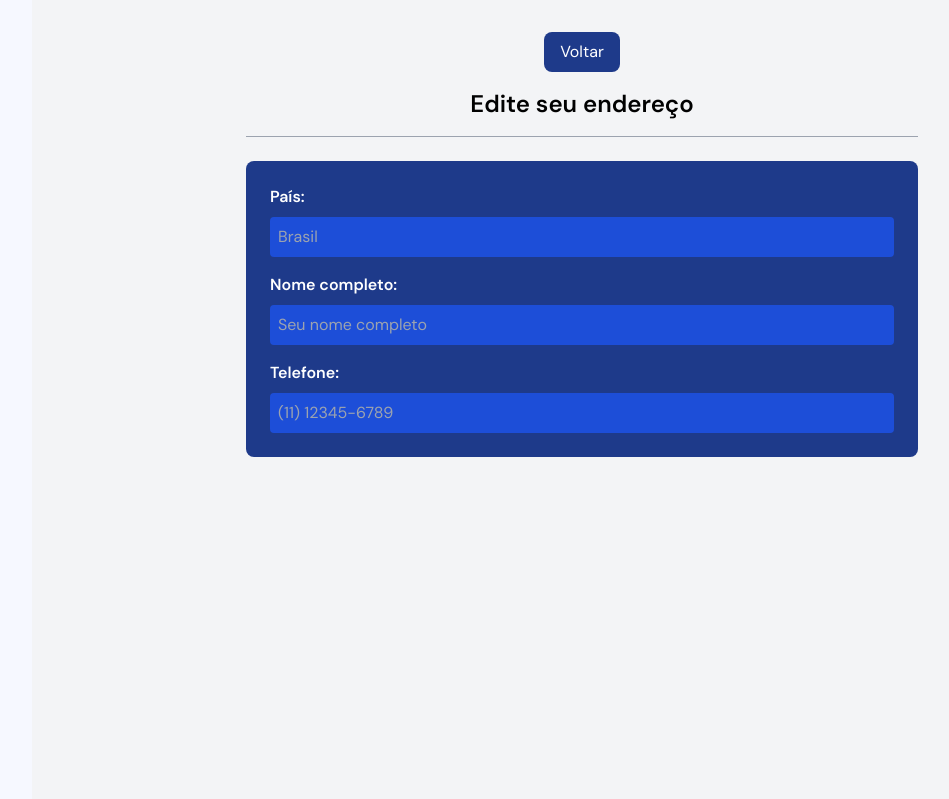
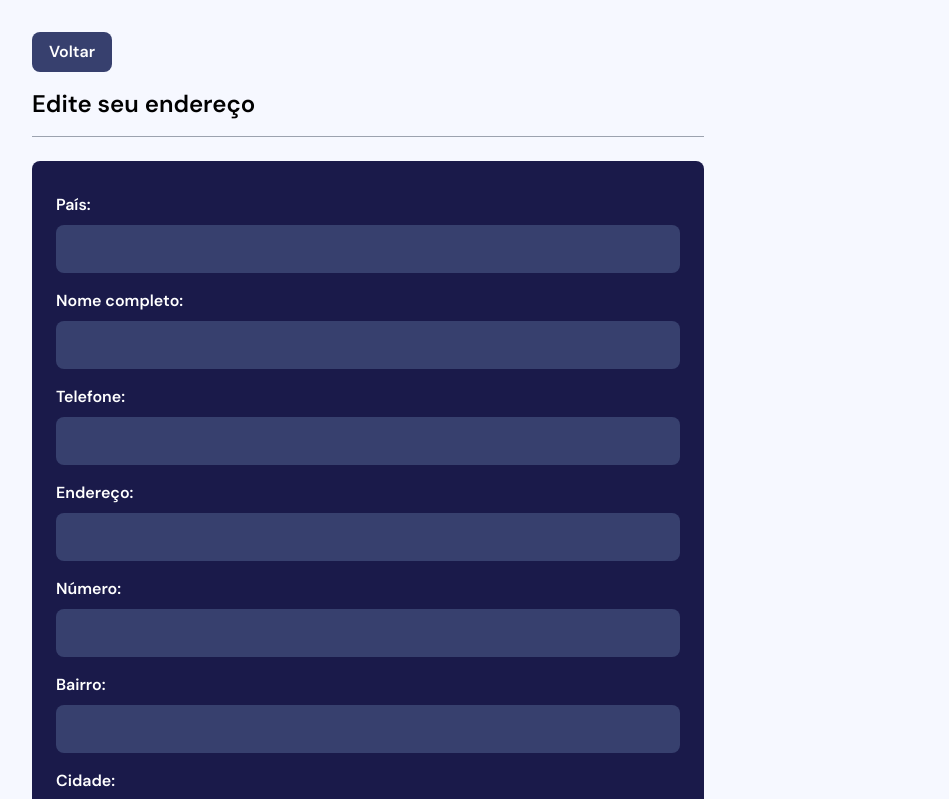
Before and after one commit to freitassdev/argo-frontend, a Next.js app: page /editAddress in a window 1280 px wide. Shown: the top 799 px of the page, without its empty margins (58-1007 px from the left). Built offline with nearby package versions, Linux system fonts and the light colour scheme.

Commit message:
fetch:finalizado

```diff
--- a/src/app/editAddress/page.tsx
+++ b/src/app/editAddress/page.tsx
@@ -1,44 +1,45 @@
 "use client"
 export default function editAddresss() {
     return (
-        <div className="flex flex-col items-center py-8 bg-gray-100 min-h-screen">
-        <button className="bg-blue-900 text-white px-4 py-2 rounded-lg mb-4">Voltar</button>
-
+        <div className="flex flex-col py-8">
+        <button style={{backgroundColor: "#37406e"}} className="text-white px-4 py-2 rounded-lg mb-4 w-20 font-semibold">Voltar</button>
         <h2 className="text-2xl font-semibold mb-4">Edite seu endereço</h2>
-
-        {/* Linha divisória */}
         <hr className="border-t border-gray-400 mb-6 w-full max-w-2xl" />
-
-        <div className="w-full max-w-2xl bg-blue-900 p-6 rounded-lg space-y-4 overflow-auto">
-
-          {/* Campo País */}
-          <div>
-            <label className="block text-white font-semibold mb-2">País:</label>
-            <input
-              type="text"
-              className="w-full p-2 rounded bg-blue-700 text-white"
-              placeholder="Brasil"
-            />
+        <div style={{backgroundColor: "#1a1a4a"}} className="w-full max-w-2xl p-6 rounded-lg">
+          <div className="flex flex-col py-2">
+            <label className="font-semibold text-white mb-2">País:</label>
+            <input style={{backgroundColor: "#37406e"}} className="h-12 rounded-lg text-white" type="text"/>
           </div>
-
-          {/* Campo Nome completo */}
-          <div>
-            <label className="block text-white font-semibold mb-2">Nome completo:</label>
-            <input
-              type="text"
-              className="w-full p-2 rounded bg-blue-700 text-white"
-              placeholder="Seu nome completo"
-            />
+          <div className="flex flex-col py-2">
+            <label className="font-semibold text-white mb-2">Nome completo:</label>
+            <input style={{backgroundColor: "#37406e"}} className="h-12 rounded-lg text-white" type="text"/>
           </div>
-
-          {/* Campo Telefone */}
-          <div>
-            <label className="block text-white font-semibold mb-2">Telefone:</label>
-            <input
-              type="text"
-              className="w-full p-2 rounded bg-blue-700 text-white"
-              placeholder="(11) 12345-6789"
-            />
+          <div className="flex flex-col py-2">
+            <label className="font-semibold text-white mb-2">Telefone:</label>
+            <input style={{backgroundColor: "#37406e"}} className="h-12 rounded-lg text-white" type="text"/>
+          </div>
+          <div className="flex flex-col py-2">
+            <label className="font-semibold text-white mb-2">Endereço:</label>
+            <input style={{backgroundColor: "#37406e"}} className="h-12 rounded-lg text-white" type="text"/>
+          </div>
+          <div className="flex flex-col py-2">
+            <label className="font-semibold text-white mb-2">Número:</label>
+            <input style={{backgroundColor: "#37406e"}} className="h-12 rounded-lg text-white" type="text"/>
+          </div>
+          <div className="flex flex-col py-2">
+            <label className="font-semibold text-white mb-2">Bairro:</label>
+            <input style={{backgroundColor: "#37406e"}} className="h-12 rounded-lg text-white" type="text"/>
+          </div>
+          <div className="flex flex-col py-2">
+            <label className="font-semibold text-white mb-2">Cidade:</label>
+            <input style={{backgroundColor: "#37406e"}} className="h-12 rounded-lg text-white" type="text"/>
+          </div>
+          <div className="flex flex-col py-2">
+            <label className="font-semibold text-white mb-2">Estado:</label>
+            <input style={{backgroundColor: "#37406e"}} className="h-12 rounded-lg text-white" type="text"/>
+          </div>
+          <div className="flex justify-center py-2">
+            <button style={{backgroundColor: "#37406e"}} className="text-white px-4 py-2 rounded-lg font-semibold itens-center">Salvar</button>
           </div>
         </div>
       </div>
--- a/src/app/updateProfile/page.tsx
+++ b/src/app/updateProfile/page.tsx
@@ -15,20 +15,20 @@ export default function updateProfile(){
             <div className="space-y-4">
               <div>
                 <label className="block mb-1">Nome completo:</label>
-                <input style={{backgroundColor: "#37406e"}} type="text" value="Fulano de tal da silva" className="w-full p-2 rounded text-white"/>
+                <input style={{backgroundColor: "#37406e"}} type="text" placeholder='Fulano de tal da silva' className="w-full p-2 rounded text-white"/>
               </div>
               <div>
                 <label className="block mb-1">Senha:</label>
-                <input style={{backgroundColor: "#37406e"}} type="password" value="MRTETAS"
+                <input style={{backgroundColor: "#37406e"}} type="password" placeholder="MRTETAS"
                 className="w-full p-2 rounded text-white"/>
               </div>
               <div>
                 <label className="block mb-1">Data de nascimento:</label>
-                <input style={{backgroundColor: "#37406e"}} type="text" value="00/00/0000" className="w-full p-2 rounded text-white"/>
+                <input style={{backgroundColor: "#37406e"}} type="text" placeholder="00/00/0000" className="w-full p-2 rounded text-white"/>
               </div>
               <div>
                 <label className="block mb-1">CPF:</label>
-                <input style={{backgroundColor: "#37406e"}} type="text" value="000.000.000-00" className="w-full p-2 rounded text-white"
+                <input style={{backgroundColor: "#37406e"}} type="text" placeholder="000.000.000-00" className="w-full p-2 rounded text-white"
                 />
               </div>
             </div>
@@ -39,17 +39,17 @@ export default function updateProfile(){
             <div className="space-y-4">
               <div>
                 <label className="block mb-1">Email pessoal</label>
-                <input style={{backgroundColor: "#37406e"}} type="text" value="testedeemail@gmail.com" className="w-full p-2 rounded text-white"
+                <input style={{backgroundColor: "#37406e"}} type="text" placeholder="testedeemail@gmail.com" className="w-full p-2 rounded text-white"
                 />
               </div>
               <div>
                 <label className="block mb-1">Telefone Celular</label>
-                <input style={{backgroundColor: "#37406e"}}type="text" value="(00) 00000-0000"  className="w-full p-2 rounded text-white"
+                <input style={{backgroundColor: "#37406e"}}type="text" placeholder="(00) 00000-0000"  className="w-full p-2 rounded text-white"
                 />
               </div>
               <div>
                 <label className="block mb-1">Telefone Comercial</label>
-                <input style={{backgroundColor: "#37406e"}} type="text" value="(00) 00000-0000" className="w-full p-2 rounded text-white"
+                <input style={{backgroundColor: "#37406e"}} type="text" placeholder="(00) 00000-0000" className="w-full p-2 rounded text-white"
                 />
               </div>
             </div>
```
